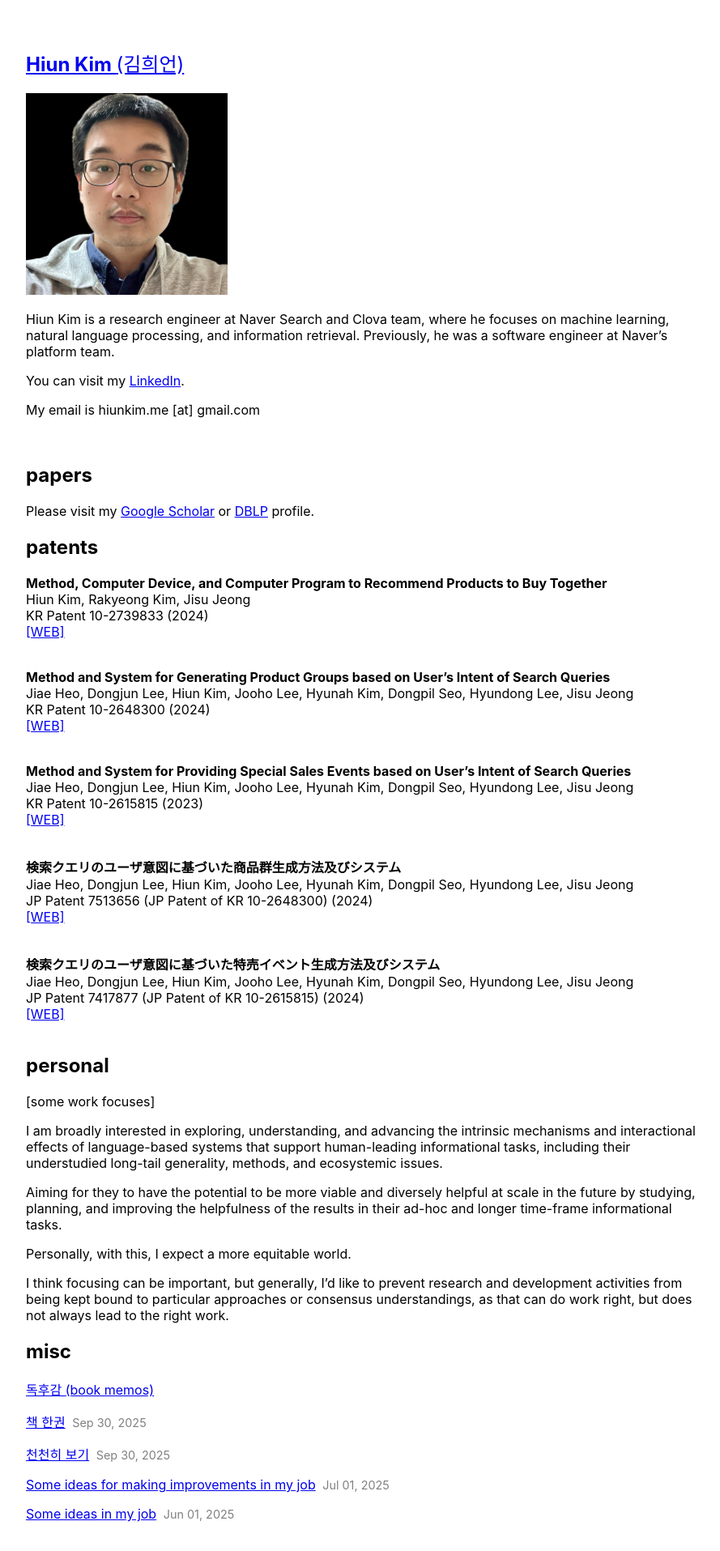
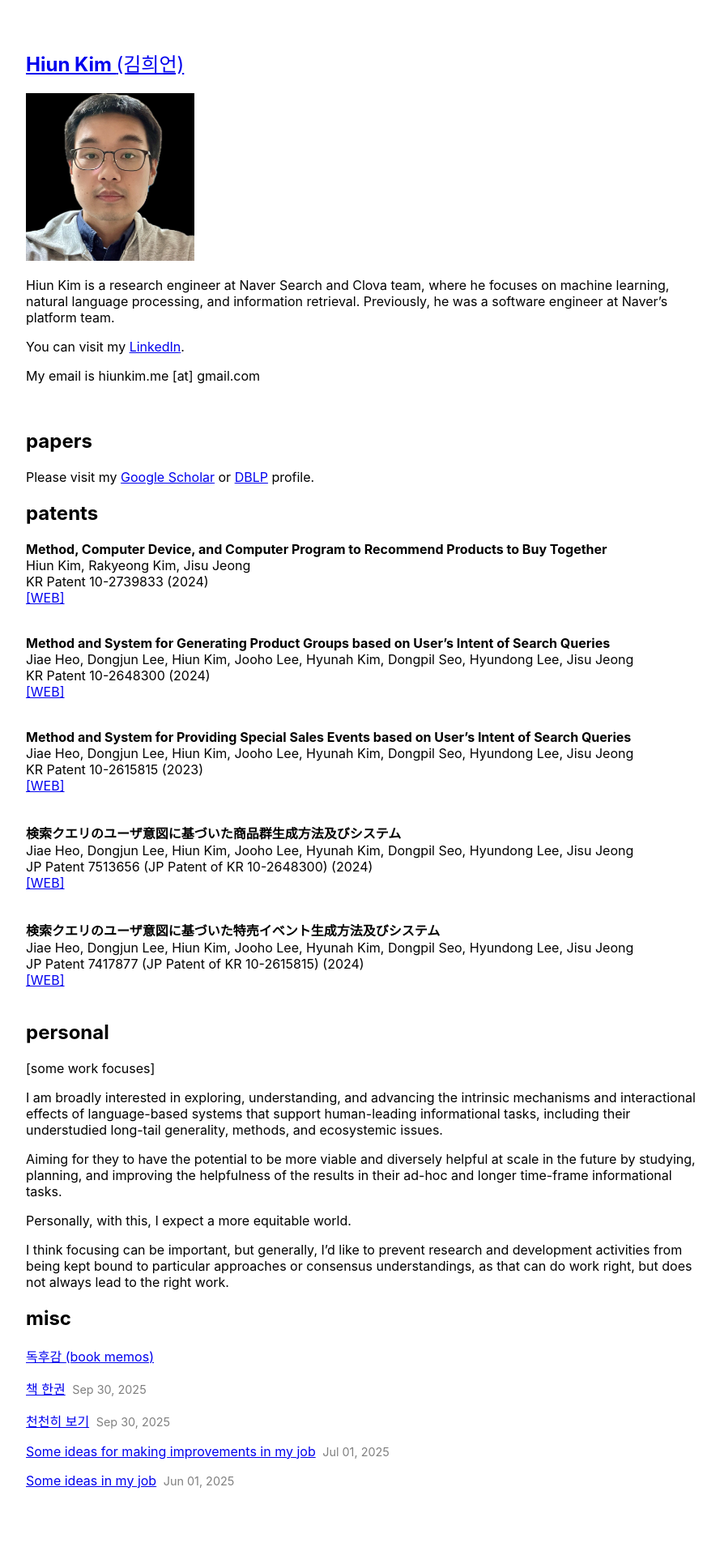
Before and after one commit to hiun/hiun.github.io, a Jekyll site: the page built from index.md, in a window 1280 px wide. Shown: the whole page at 81% size, without its empty margins (193-1082 px from the left). Built offline with Jekyll 4.4.1, drawn with Linux system fonts in a browser that asks for light colours; after the commit the page ends 1874 px from its top, so only the background shows below that.

Commit message:
Update main.css

```diff
--- a/s/css/main.css
+++ b/s/css/main.css
@@ -47,7 +47,7 @@ body {
 }
 
 .profile-img {
-	width: 30%
+	width: 25%
 }
 
 @media (max-width: 720px) {
```
